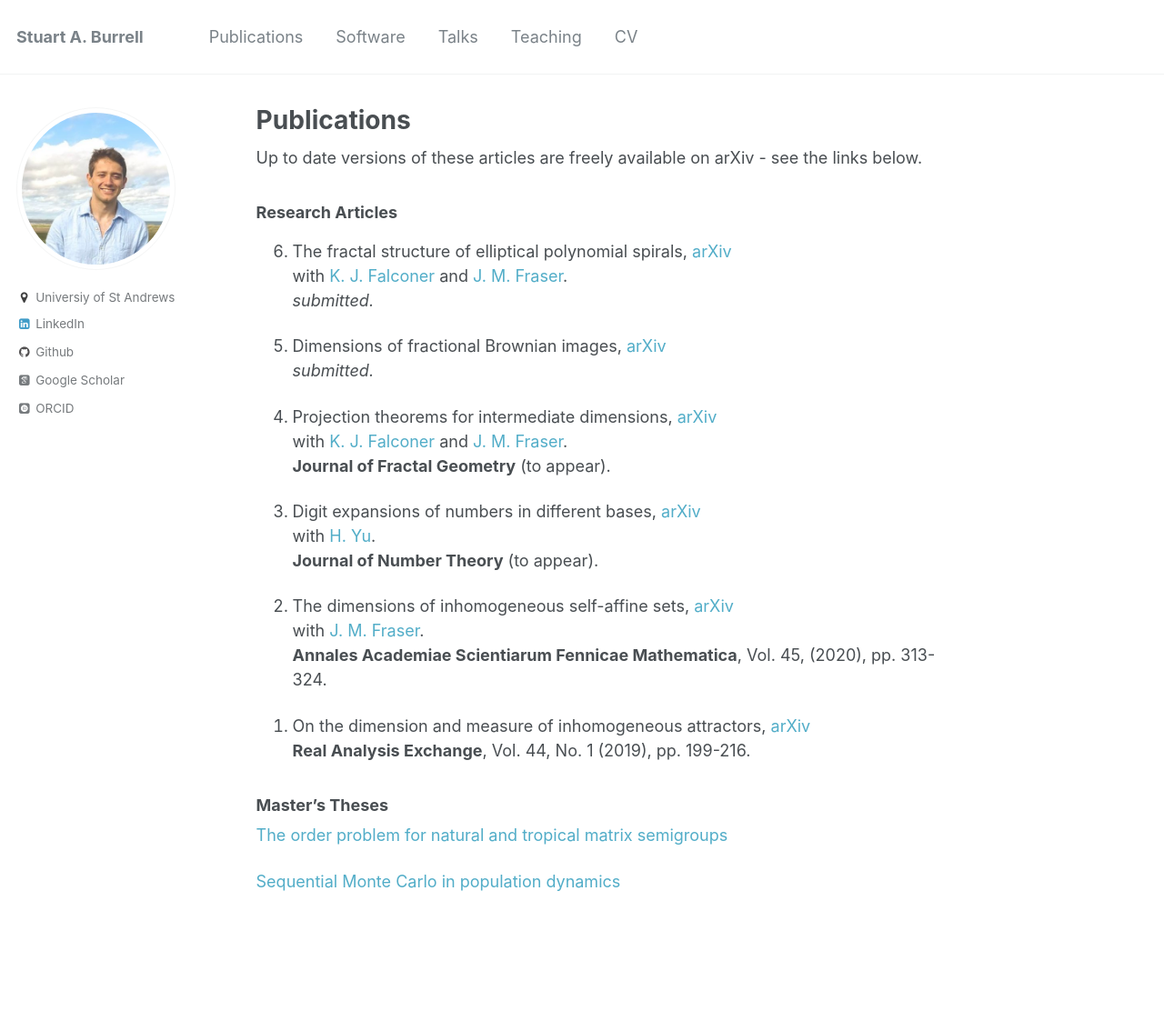
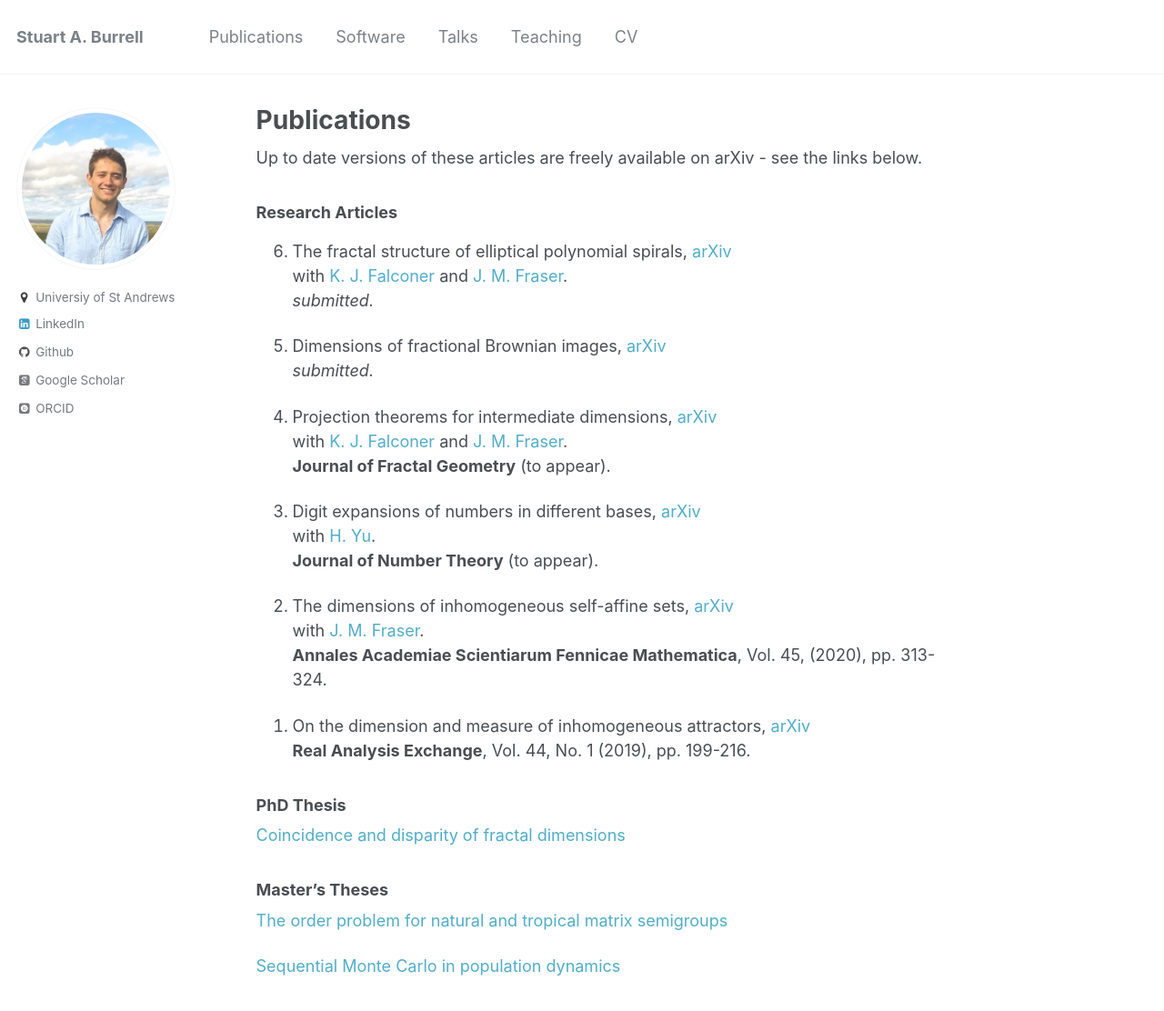
Before and after one commit to stuartburrell/stuartburrell.github.io, a Jekyll site: the page built from _pages/publications.md, in a window 1280 px wide and 1127 px high. Shown: the top 1112 px of the window at 91% size. Built offline with Jekyll 4.4.1, drawn with Linux system fonts in a browser that asks for light colours; some web fonts are replaced.

Commit message:
Add phd thesis

```diff
--- a/_pages/publications.md
+++ b/_pages/publications.md
@@ -30,6 +30,10 @@ with [J. M. Fraser](http://www.mcs.st-andrews.ac.uk/~jmf32/).
 1. On the dimension and measure of inhomogeneous attractors, [arXiv](https://arxiv.org/abs/1805.00887)
 **Real Analysis Exchange**, Vol. 44, No. 1 (2019), pp. 199-216.
 {: reversed="reversed"}
+### PhD Thesis
+
+[Coincidence and disparity of fractal dimensions](https://stuartburrell.github.io/files/thesis.pdf)
+
 ### Master's Theses
 
 [The order problem for natural and tropical matrix semigroups](https://stuartburrell.github.io/files/gapthesis.pdf)
```
Also changed, not shown: 2 other files.
